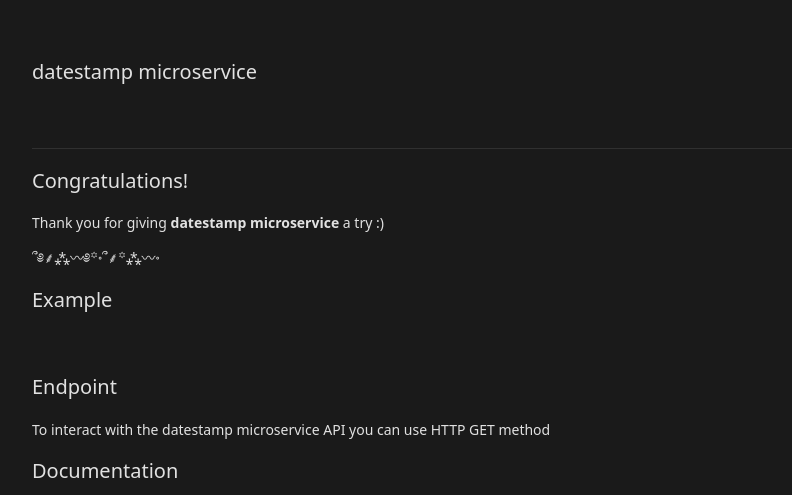
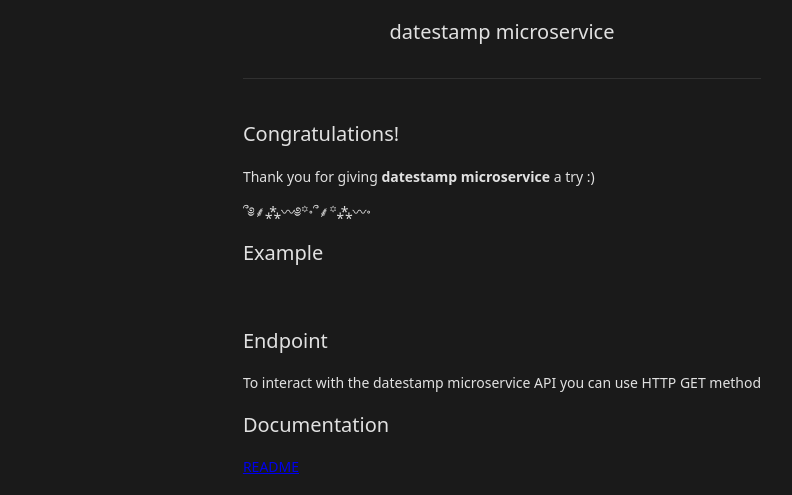
Before and after one commit to ambiere/datestamp, a website: page public/index.html in a window 1280 px wide. Shown: the top 495 px of the page, without its empty margins (138-930 px from the left). Drawn offline with Linux system fonts and the light colour scheme; no server answers.

Commit message:
feat(style): styled header section

```diff
--- a/public/assets/style.css
+++ b/public/assets/style.css
@@ -22,10 +22,18 @@ body {
   margin: 0;
 }
 
+header {
+  display: flex;
+  justify-content: center;
+  min-width: 360px;
+  max-width: 1280px;
+}
+
 hr {
   border: 1px solid rgba(128, 128, 128, 0.209);
   border-top: none;
-  width: 940px;
+  min-width: 360px;
+  max-width: 1280px;
 }
 
 h1 {
@@ -53,22 +61,11 @@ span {
   border-radius: 4px;
 }
 
-header {
-  margin: 4rem 0 2rem;
-  width: 940px;
-  display: flex;
-}
-
-header > *:last-child {
-  display: flex;
-  flex-basis: 1;
-  gap: 2rem;
-}
-
 .footer {
   display: flex;
   justify-content: center;
   align-items: start;
+  gap: 24px;
 }
 
 .footer > a {
@@ -85,8 +82,15 @@ header > *:last-child {
 }
 
 main {
-  margin-top: 2rem;
-  width: 940px;
+  margin-top: 1rem;
+  margin-bottom: 1rem;
+  padding-inline: 2rem;
+  min-width: 360px;
+  max-width: 1280px;
+}
+
+main > hr:first-child {
+  margin-bottom: 4rem;
 }
 
 a > p,
```
